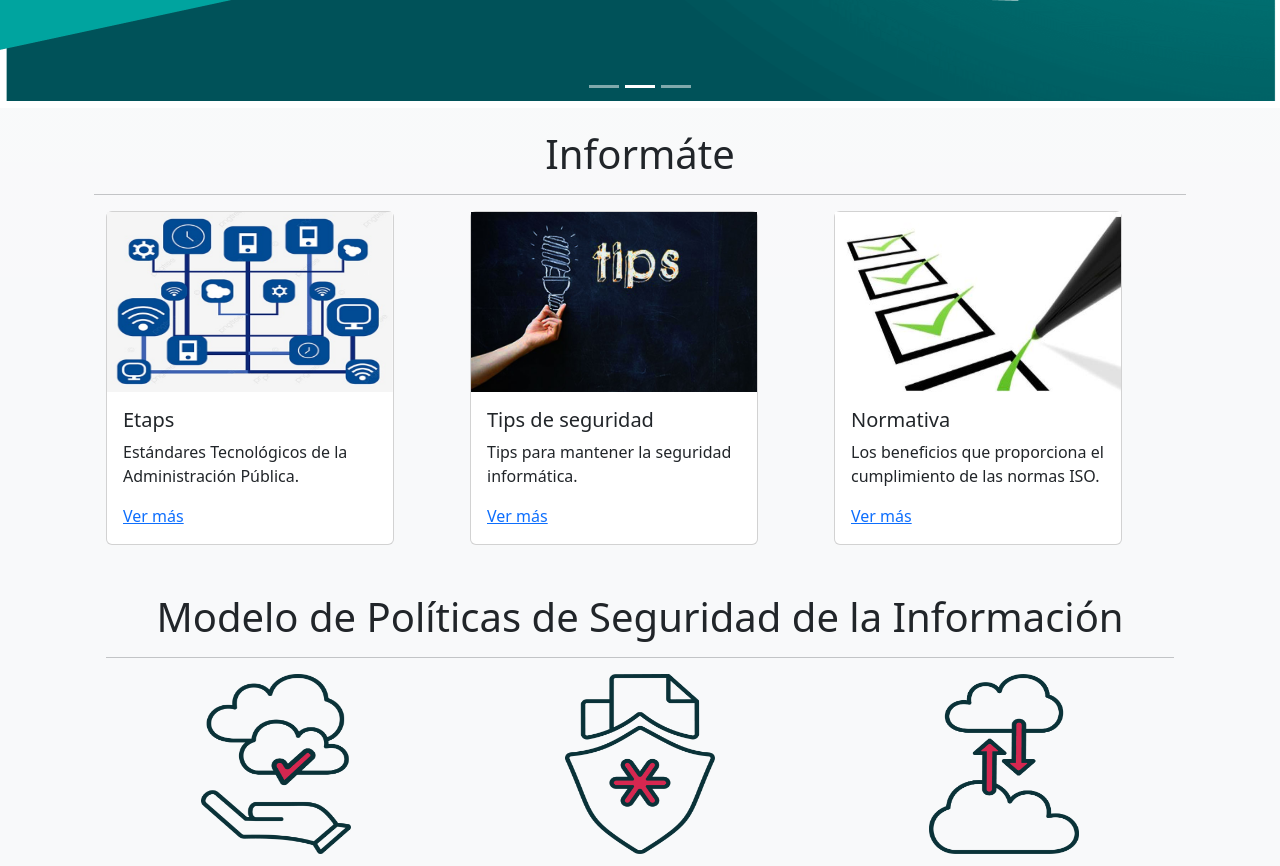
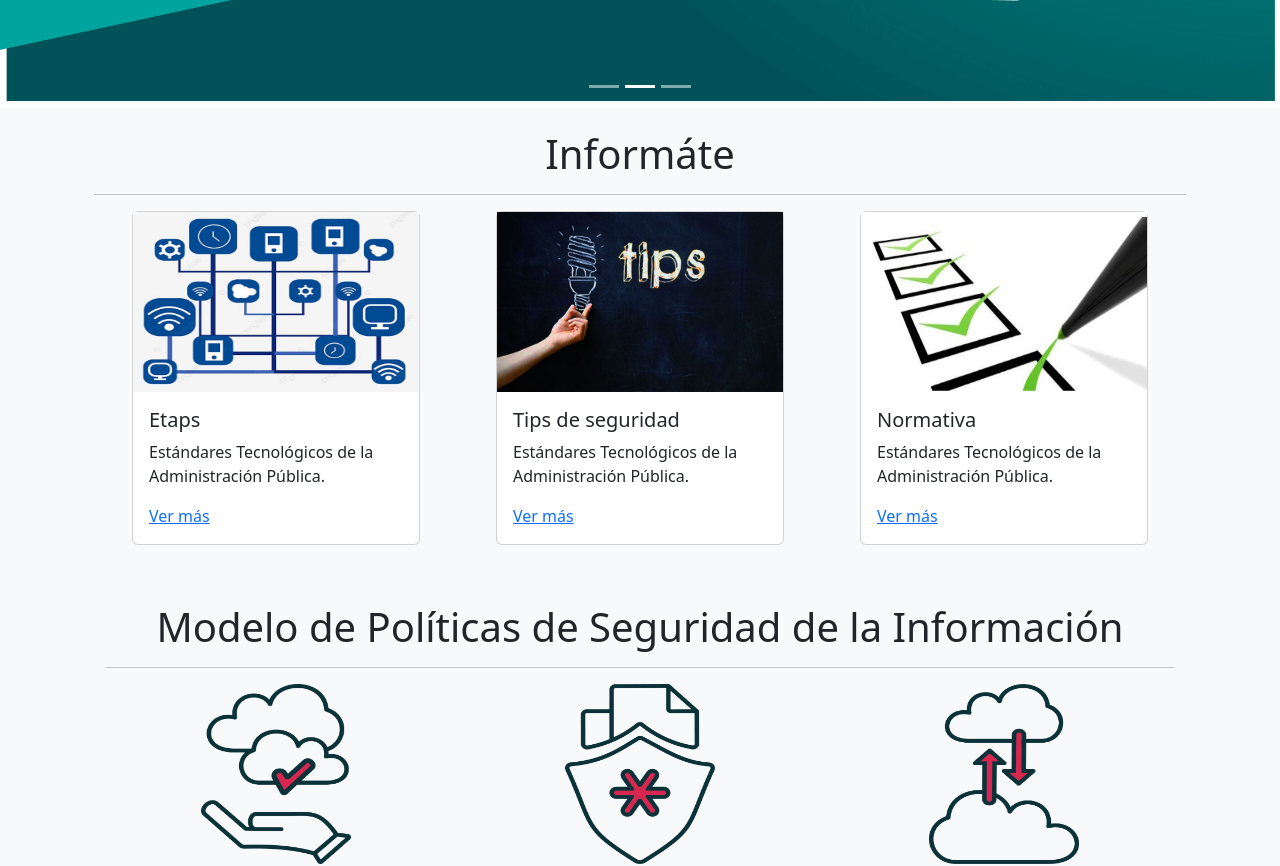
Before and after one commit to hernanr9317/sampleFrontendNextJs, a Next.js app: page / in a window 1280 px wide. Shown: the part 520-1386 px from the top of the page. Built offline with nearby package versions, Linux system fonts and the light colour scheme.

Commit message:
add info component

```diff
--- a/components/Info.jsx
+++ /dev/null
@@ -1,64 +0,0 @@
-import Image from 'next/image';
-import Link from 'next/link';
-import {Card, Col, Container, Row} from 'react-bootstrap';
-import etaps from '../public/assets/images/etaps.png';
-import tips from '../public/assets/images/tips.jpg';
-import normativa from '../public/assets/images/normativa.jpg';
-
-export const Info = () => {
-  return (
-    <div id="info" className="container-fluid mt-3 mb-5">
-      <h1 className="text-center">Informáte</h1>
-      <hr />
-      <Container>
-        <Row>
-          <Col>
-            <Card style={{width: '18rem'}}>
-              <Image variant="top" src={etaps} height="220" width="350" />
-              <Card.Body>
-                <Card.Title>Etaps</Card.Title>
-                <Card.Text>
-                  Estándares Tecnológicos de la Administración Pública.
-                </Card.Text>
-                <Link href="/etaps" className="btn btn-primary">
-                  Ver más
-                </Link>
-              </Card.Body>
-            </Card>
-          </Col>
-
-          <Col>
-            <Card style={{width: '18rem'}}>
-              <Image variant="top" src={tips} height="220" width="350" />
-              <Card.Body>
-                <Card.Title>Tips de seguridad</Card.Title>
-                <Card.Text>
-                  Tips para mantener la seguridad informática.
-                </Card.Text>
-                <Link href="/tips" className="btn btn-primary">
-                  Ver más
-                </Link>
-              </Card.Body>
-            </Card>
-          </Col>
-
-          <Col>
-            <Card style={{width: '18rem'}}>
-              <Image variant="top" src={normativa} height="220" width="350" />
-              <Card.Body>
-                <Card.Title>Normativa</Card.Title>
-                <Card.Text>
-                  Los beneficios que proporciona el cumplimiento de las normas
-                  ISO.
-                </Card.Text>
-                <Link href="google.com" className="btn btn-primary">
-                  Ver más
-                </Link>
-              </Card.Body>
-            </Card>
-          </Col>
-        </Row>
-      </Container>
-    </div>
-  );
-};
--- /dev/null
+++ b/components/Info/InfoCol.jsx
@@ -0,0 +1,32 @@
+import Image from 'next/image';
+import Link from 'next/link';
+import {Card, Col} from 'react-bootstrap';
+
+export const InfoCol = ({title, src, link}) => {
+  return (
+    <>
+      <Col>
+        <div
+          style={{
+            display: 'flex',
+            justifyContent: 'center',
+            marginBottom: '10px',
+          }}
+        >
+          <Card style={{width: '18rem'}}>
+            <Image variant="top" src={src} height="220" width="350" />
+            <Card.Body>
+              <Card.Title>{title}</Card.Title>
+              <Card.Text>
+                Estándares Tecnológicos de la Administración Pública.
+              </Card.Text>
+              <Link href={link} className="btn btn-primary">
+                Ver más
+              </Link>
+            </Card.Body>
+          </Card>
+        </div>
+      </Col>
+    </>
+  );
+};
--- /dev/null
+++ b/components/Info/index.jsx
@@ -0,0 +1,21 @@
+import {Container, Row} from 'react-bootstrap';
+import {InfoCol} from './InfoCol';
+import etaps from '../../public/assets/images/etaps.png';
+import tips from '../../public/assets/images/tips.jpg';
+import normativa from '../../public/assets/images/normativa.jpg';
+
+export const Info = () => {
+  return (
+    <div id="info" className="container-fluid mt-3 mb-5">
+      <h1 className="text-center">Informáte</h1>
+      <hr />
+      <Container>
+        <Row>
+          <InfoCol title="Etaps" src={etaps} link="/etaps" />
+          <InfoCol title="Tips de seguridad" src={tips} link="/tips" />
+          <InfoCol title="Normativa" src={normativa} link="/normativa" />
+        </Row>
+      </Container>
+    </div>
+  );
+};
--- a/components/ModeloSeguridad/ModelRow.jsx
+++ b/components/ModeloSeguridad/ModelCol.jsx
@@ -4,7 +4,7 @@ import Image from 'next/image';
 export const ModelCol = ({title, src}) => {
   return (
     <>
-      <Col xs={12} sm={6} md={4}>
+      <Col xs={12} md={4} style={{marginBottom: '30px'}}>
         <div
           style={{
             display: 'flex',
--- a/components/ModeloSeguridad/index.jsx
+++ b/components/ModeloSeguridad/index.jsx
@@ -4,7 +4,7 @@ import {Row} from 'react-bootstrap';
 import integridad from '../../public/assets/images/inuevo.png';
 import confidencialidad from '../../public/assets/images/cnuevo.png';
 import disponibilidad from '../../public/assets/images/dnuevo.png';
-import {ModelCol} from './ModelRow';
+import {ModelCol} from './ModelCol';
 
 export const ModeloSeguridad = () => {
   return (
```
